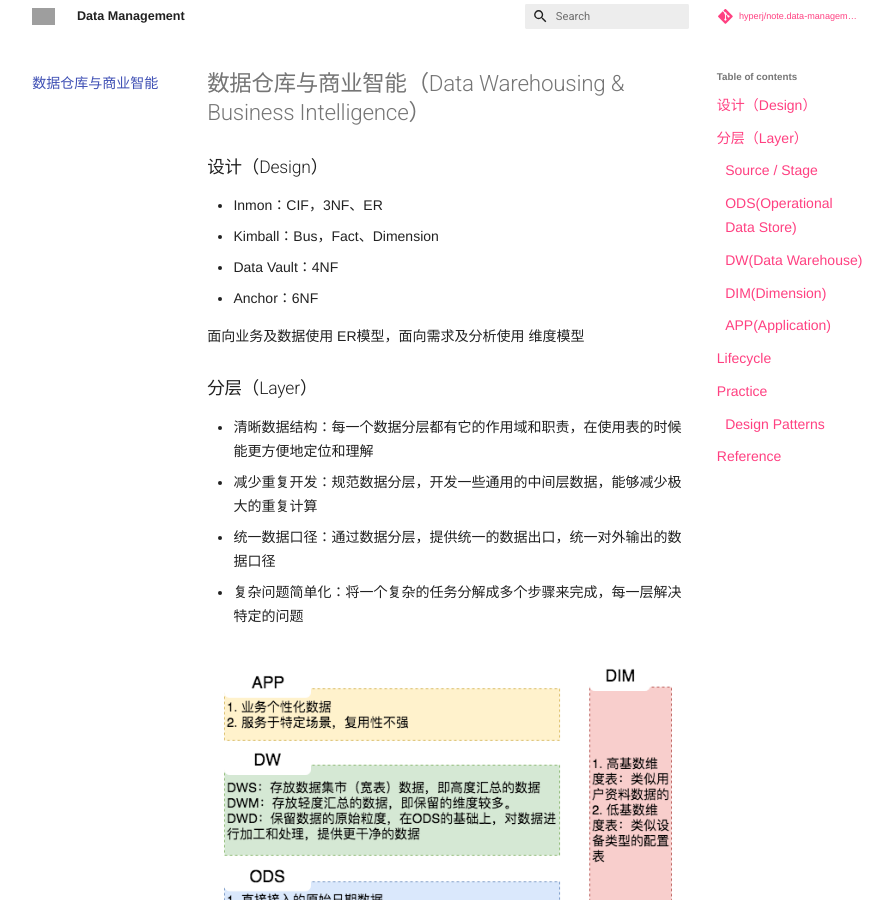
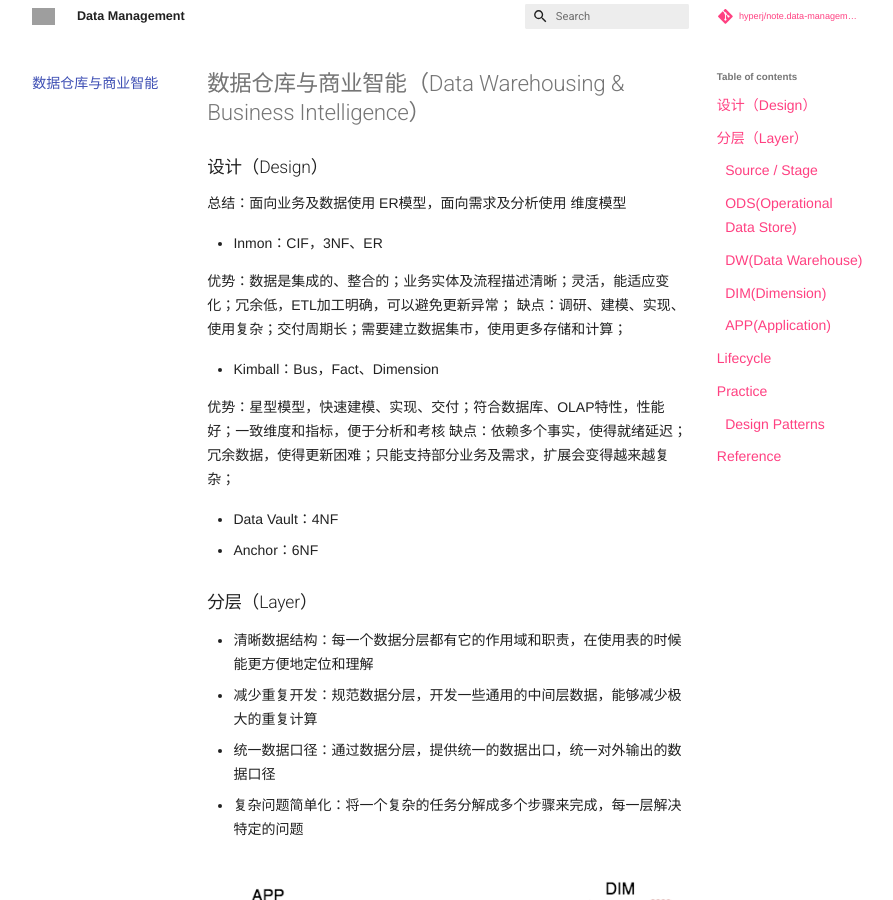
Before and after one commit to hyperj/note.data-management, an MkDocs documentation site: the page built from docs/data-warehousing-and-business-intelligence.md, in a window 1280 px wide and 900 px high. Shown: the whole window, without its empty margins (192-1085 px from the left). Built offline with MkDocs 1.6.1 and Material for MkDocs 9.7.7, drawn with Linux system fonts in a browser that asks for light colours; nearby versions of some CDN libraries; library files that are not in the unit come from our copies; comment, search, counter and statistics services are not loaded; grey boxes are pictures that could not be loaded.

Commit message:
update dw model design

```diff
--- a/docs/data-warehousing-and-business-intelligence.md
+++ b/docs/data-warehousing-and-business-intelligence.md
@@ -2,12 +2,20 @@
 
 ## 设计（Design）
 
+总结：面向业务及数据使用 ER模型，面向需求及分析使用 维度模型
+
 - Inmon：CIF，3NF、ER
+
+优势：数据是集成的、整合的；业务实体及流程描述清晰；灵活，能适应变化；冗余低，ETL加工明确，可以避免更新异常；
+缺点：调研、建模、实现、使用复杂；交付周期长；需要建立数据集市，使用更多存储和计算；
+
 - Kimball：Bus，Fact、Dimension
+
+优势：星型模型，快速建模、实现、交付；符合数据库、OLAP特性，性能好；一致维度和指标，便于分析和考核
+缺点：依赖多个事实，使得就绪延迟；冗余数据，使得更新困难；只能支持部分业务及需求，扩展会变得越来越复杂；
+
 - Data Vault：4NF
 - Anchor：6NF
-
-面向业务及数据使用 ER模型，面向需求及分析使用 维度模型
 
 ## 分层（Layer）
 
```
